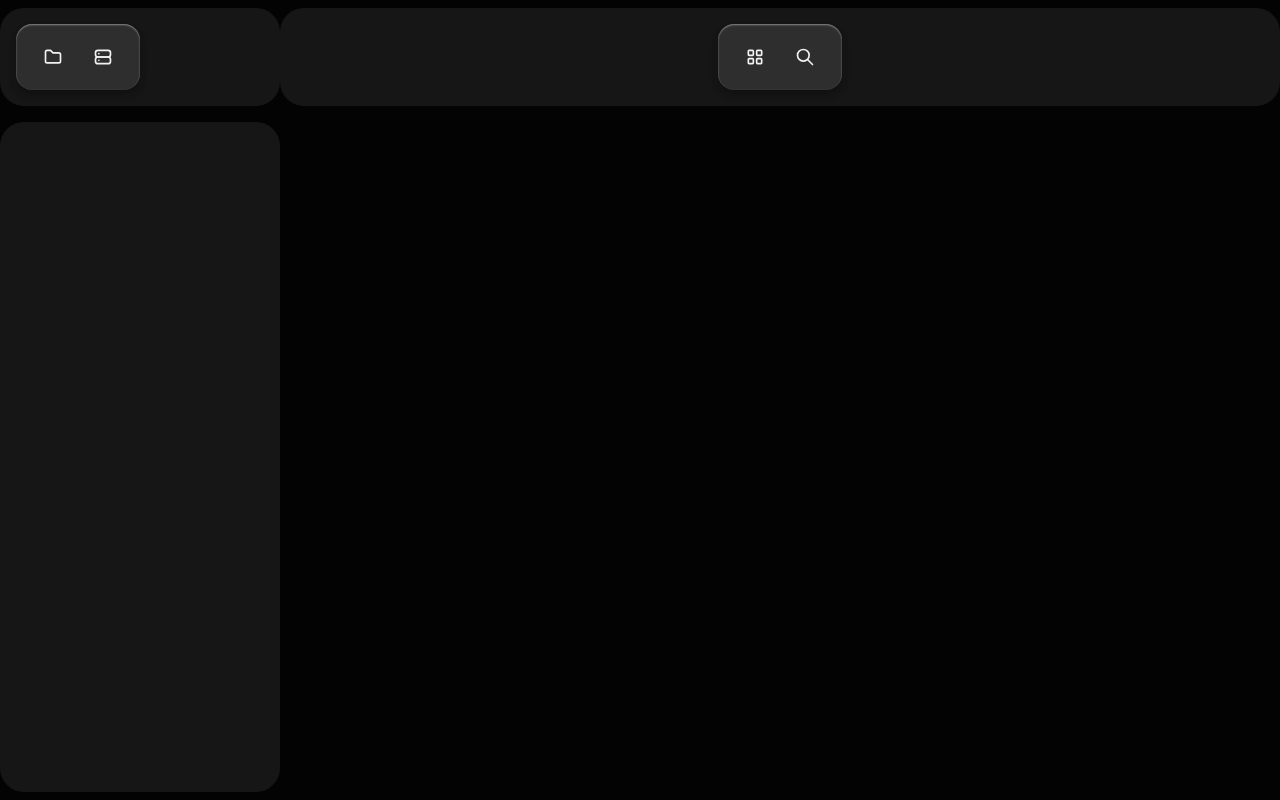
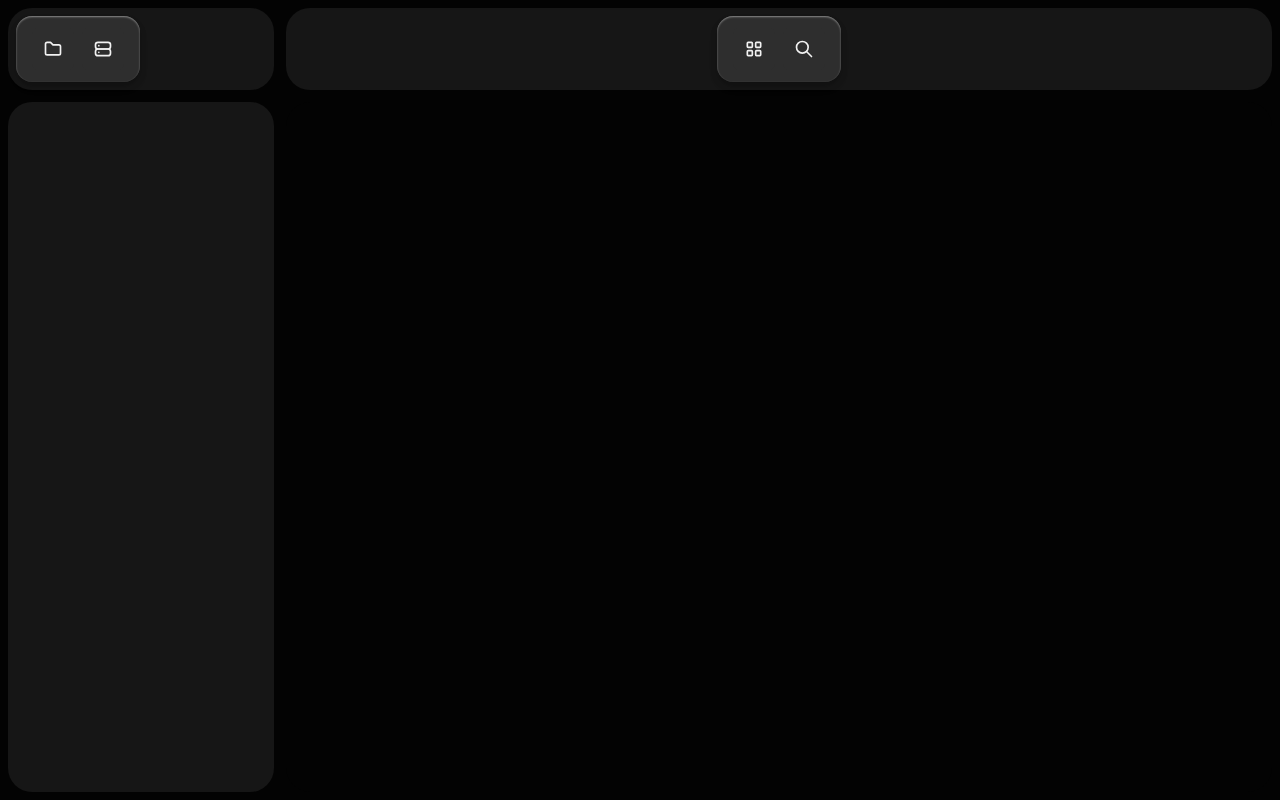
Before and after one commit to serafim-external/ScanMark4, a React (Vite) app in the folder frontend/: page / in a window 1280 px wide. Built offline with nearby package versions, Linux system fonts and the light colour scheme.

Commit message:
Обновлены стили панелей: уменьшены отступы и промежутки для улучшения оформления интерфейса

```diff
--- a/frontend/src/App.css
+++ b/frontend/src/App.css
@@ -17,9 +17,9 @@
   border-radius: 1.5rem;
   display: flex;
   align-items: center;
-  padding: 1rem;
-  margin: 0.5rem 0 1rem 0;
-  gap: 1rem;
+  padding: 0.5rem;
+  margin: 0.5rem 0.375rem 0.75rem 0.5rem;
+  gap: 0.5rem;
 }
 
 .sources-panel-buttons {
@@ -43,9 +43,9 @@
   display: flex;
   align-items: center;
   justify-content: center;
-  padding: 1rem;
-  margin: 0.5rem 0 1rem 0;
-  gap: 1rem;
+  padding: 0.5rem;
+  margin: 0.5rem 0.5rem 0.75rem 0.375rem;
+  gap: 0.5rem;
 }
 
 .tools-panel-buttons {
@@ -68,7 +68,7 @@
   border-radius: 1.5rem;
   overflow-y: auto;
   padding: 1rem;
-  margin: 0 0 0.5rem 0;
+  margin: 0 0.375rem 0.5rem 0.5rem;
   gap: 1rem;
 }
 
@@ -79,6 +79,6 @@
   border-radius: 1.5rem;
   overflow: hidden;
   padding: 1rem;
-  margin: 0 0.5rem 0.5rem 0;
+  margin: 0 0.5rem 0.5rem 0.375rem;
   gap: 1rem;
 }
```
